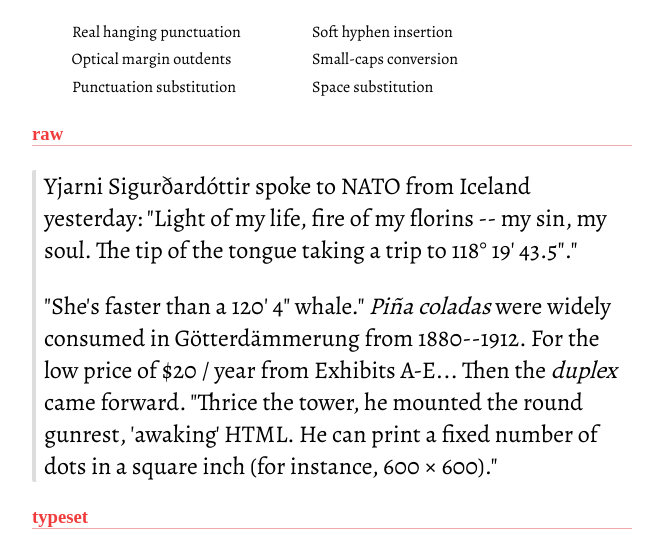
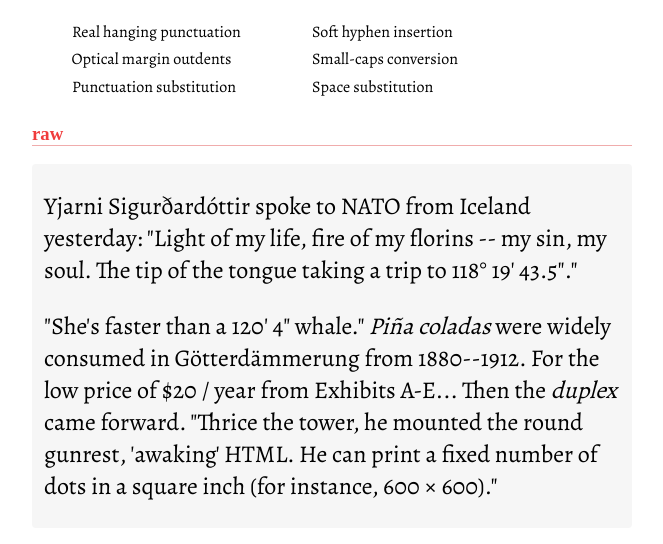
Before and after one commit to doches/rtypeset, a plain HTML site: page index.html in a window 1280 px wide. Shown: the part 183-727 px from the top of the page, without its empty margins (308-971 px from the left). Drawn offline with nearby package versions, Linux system fonts and the light colour scheme; a web font is replaced by a local one.

Commit message:
Change styling for demo blocks

```diff
--- a/style.css
+++ b/style.css
@@ -11,9 +11,9 @@ p {
 }
 
 .demo {
-  border-left: 4px solid #ddd;
-  border-radius: 2px;
-  padding-left: 8px;
+  padding: 2px 12px;
+  background-color: #f6f6f6;
+  border-radius: 4px;
 }
 
 .container {
```
